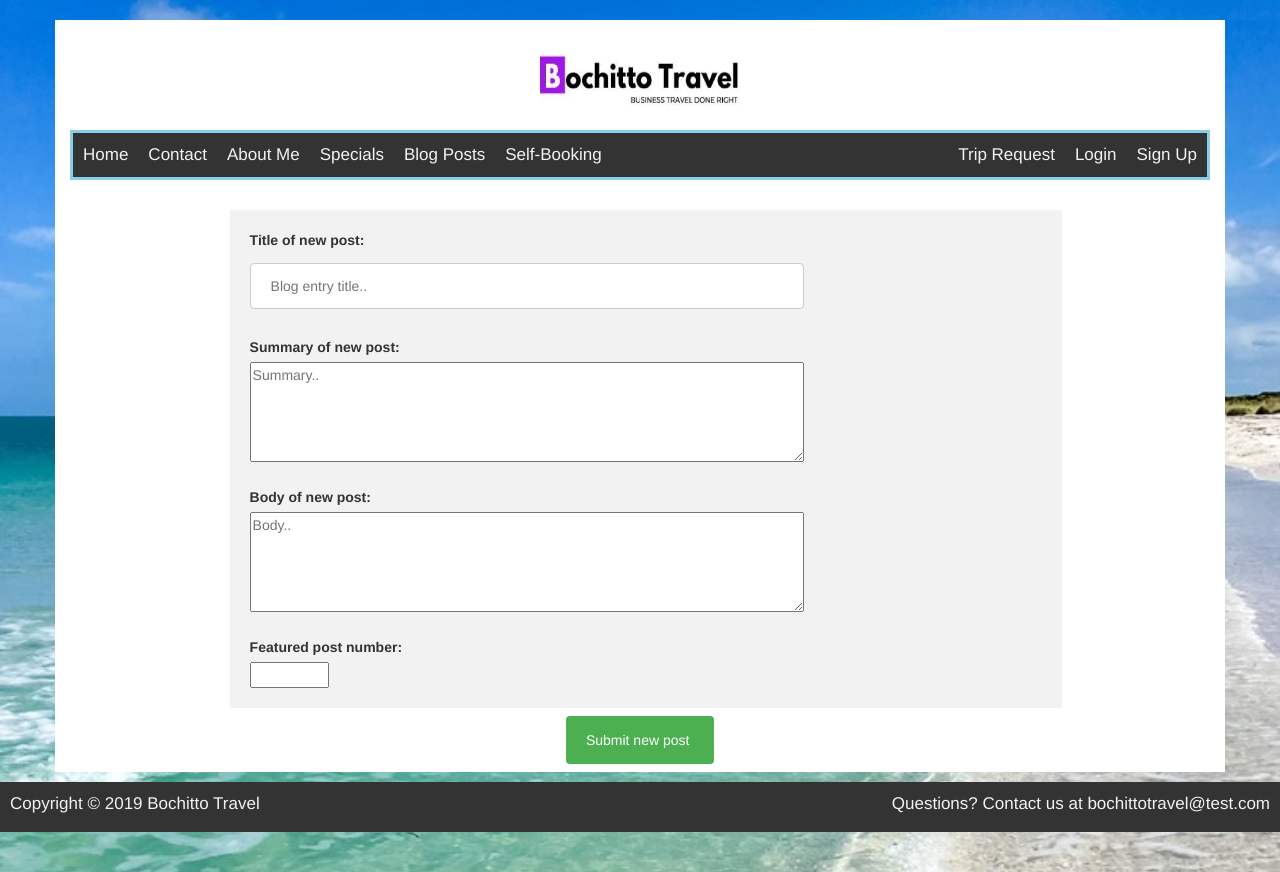
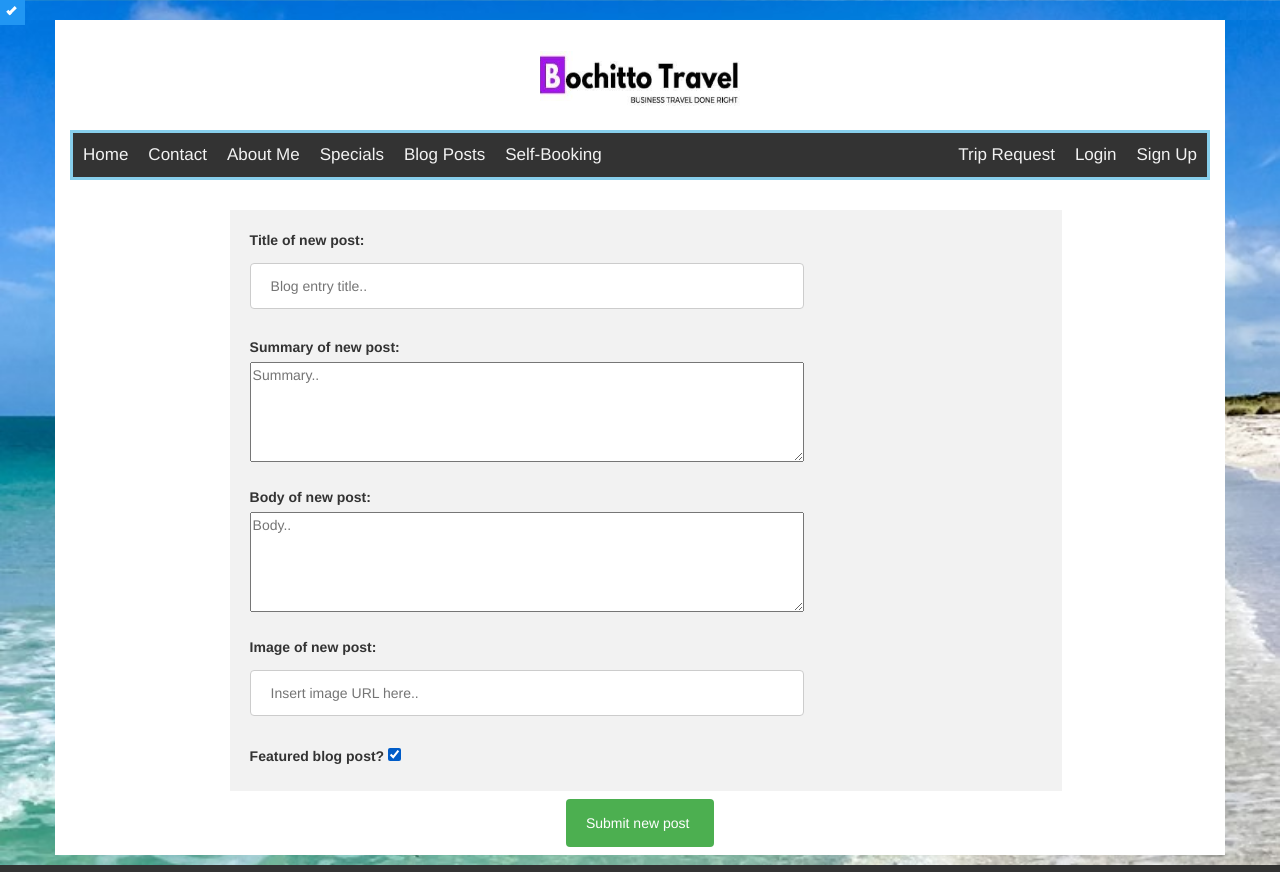
Before and after one commit to Justinlawrence102/Team4SemesterProject, a website: page client/newBlogSubmission.html in a window 1280 px wide. Shown: the top 872 px of the page. Drawn offline with nearby package versions, Linux system fonts and the light colour scheme.

Commit message:
Added in an entry to include image URLs
Image urls will be used to show an image with the blog post entries

```diff
--- a/client/newBlogSubmission.html
+++ b/client/newBlogSubmission.html
@@ -73,11 +73,24 @@
 
         <br>
         <br>
-        <label for="featuredPost">Featured post number:</label>
-        <br>
-        <input type="number" name="quantity" ng-model="#" style="width:10%;">
+
+
+
+        <label for="imgPost">Image of new post:</label><br>
+        <input type="text" id="ipost" name="imgPost" placeholder="Insert image URL here.." ng-model="#" style="width:70%">
 
         <br>
+        <br>
+
+
+
+        <label class="blogContainer">Featured blog post?
+          <input type="checkbox" checked="checked">
+          <span class="checkmark"></span>
+        </label>
+
+
+
       </div>
 
 
--- a/client/styles/style.css
+++ b/client/styles/style.css
@@ -424,6 +424,52 @@ float: center;
 }
 
 
+
+
+
+
+/*   Checkbox creation   */
+
+.checkmark {
+  position: absolute;
+  top: 0;
+  left: 0;
+  height: 25px;
+  width: 25px;
+  background-color: #eee;
+}
+
+.blogContainer:hover input ~ .checkmark {
+  background-color: #ccc;
+}
+
+.blogContainer input:checked ~ .checkmark {
+  background-color: #2196F3;
+}
+
+.checkmark:after {
+  content: "";
+  position: absolute;
+  display: none;
+}
+
+/* Show the checkmark when checked */
+.blogContainer input:checked ~ .checkmark:after {
+  display: block;
+}
+
+.blogContainer .checkmark:after {
+  left: 9px;
+  top: 5px;
+  width: 5px;
+  height: 10px;
+  border: solid white;
+  border-width: 0 3px 3px 0;
+  -webkit-transform: rotate(45deg);
+  -ms-transform: rotate(45deg);
+  transform: rotate(45deg);
+}
+
   /*Anchor part of page*/
 
   .siteAnchor {
```
